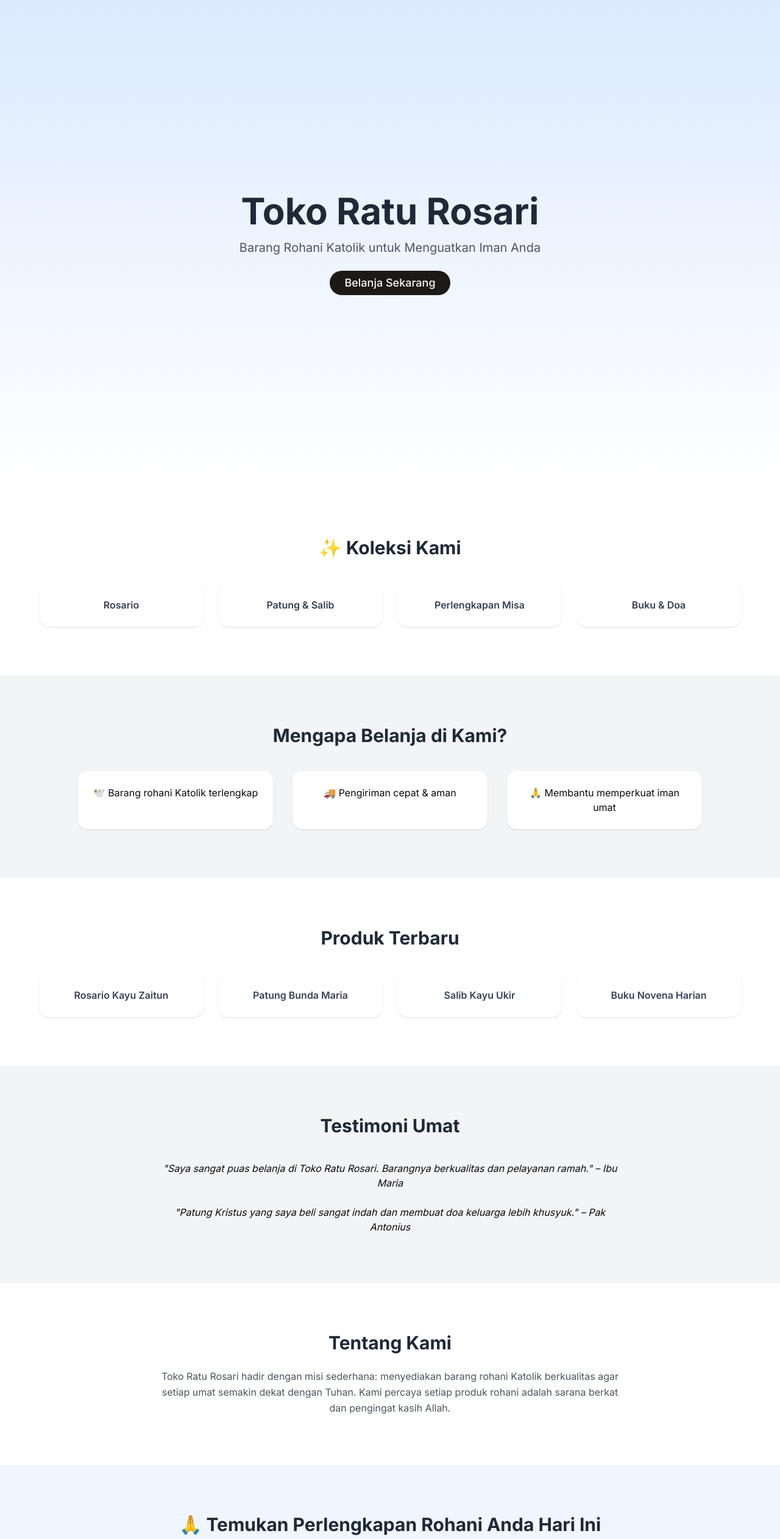
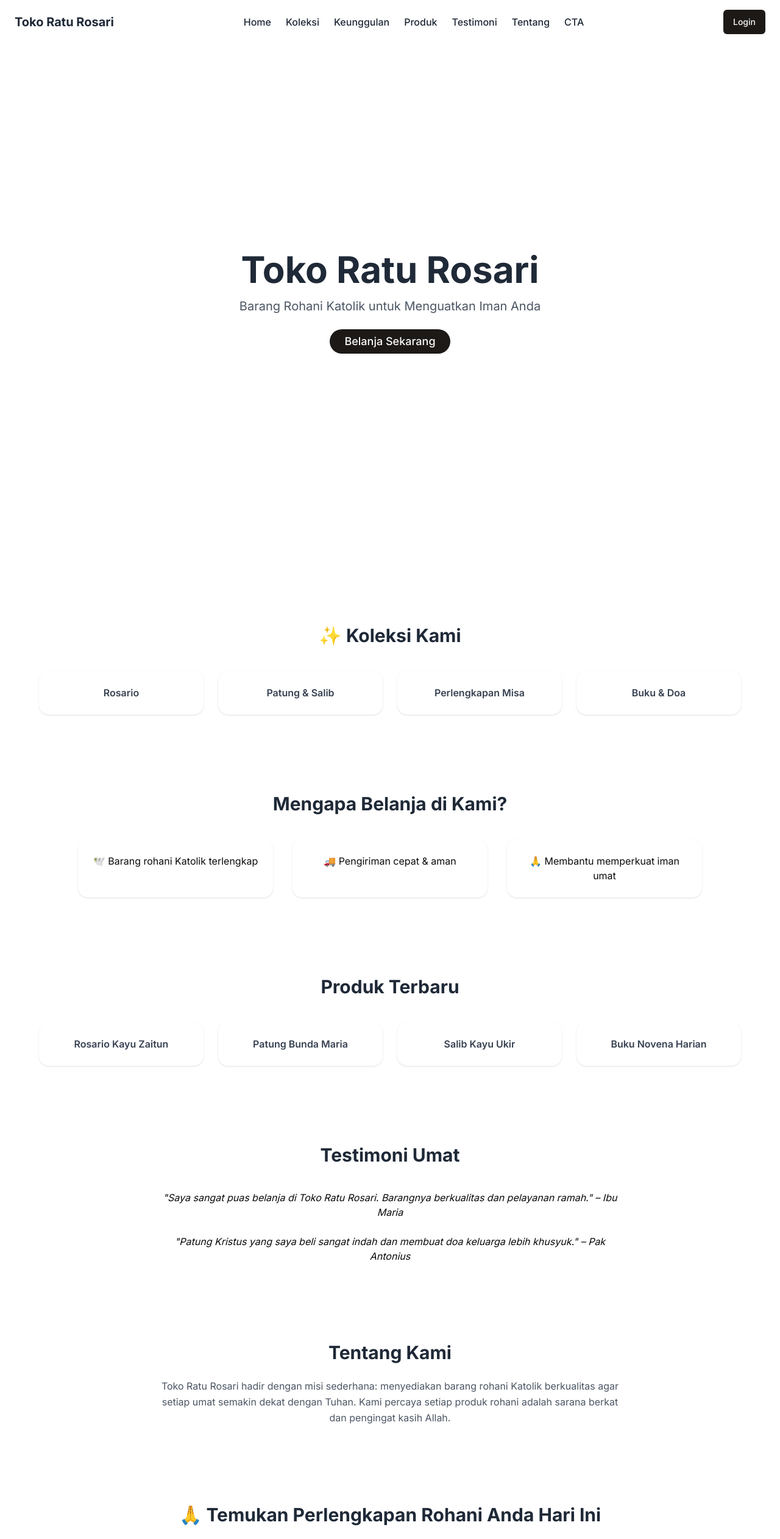
Before and after one commit to LouisPanyi/Project-Store-Inventory, a Next.js app: page / in a window 1280 px wide. Shown: the top 2524 px of the page at 61% size. Built offline with nearby package versions, Linux system fonts and the light colour scheme; a web font is replaced by a local one.

Commit message:
adding motion and section to homepage

```diff
--- a/app/page.tsx
+++ b/app/page.tsx
@@ -1,100 +1,81 @@
-import Image from "next/image";
+"use client";
+
+import { useRef, useState, useEffect } from "react";
 import { Button } from "@/components/ui/button";
+import Footer from "./sections/footer";
+import CTA from "./sections/cta";
+import About from "./sections/about";
+import Hero from "./sections/hero";
+import Kategori from "./sections/kategori";
+import Keunggulan from "./sections/keunggulan";
+import Produk from "./sections/produk";
+import Testimoni from "./sections/testimoni";
 
 export default function HomePage() {
+  const heroRef = useRef<HTMLDivElement | null>(null);
+  const kategoriRef = useRef<HTMLDivElement | null>(null);
+  const keunggulanRef = useRef<HTMLDivElement | null>(null);
+  const produkRef = useRef<HTMLDivElement | null>(null);
+  const testimoniRef = useRef<HTMLDivElement | null>(null);
+  const aboutRef = useRef<HTMLDivElement | null>(null);
+  const ctaRef = useRef<HTMLDivElement | null>(null);
+  const footerRef = useRef<HTMLDivElement | null>(null);
+
+  const [isScrolled, setIsScrolled] = useState(false);
+
+  useEffect(() => {
+    const onScroll = () => {
+      setIsScrolled(window.scrollY > 50);
+    };
+    window.addEventListener("scroll", onScroll);
+    return () => window.removeEventListener("scroll", onScroll);
+  }, []);
+
+  const scrollTo = (ref: React.RefObject<HTMLDivElement | null>) => {
+    ref.current?.scrollIntoView({ behavior: "smooth" });
+  };
+
+
   return (
-    <main className="flex flex-col items-center w-full">
-      {/* Hero Section */}
-      <section className="h-screen w-full flex flex-col justify-center items-center text-center bg-gradient-to-b from-blue-100 to-white">
-        <h1 className="text-4xl md:text-6xl font-bold text-gray-800">
-          Toko Ratu Rosari
-        </h1>
-        <p className="mt-4 text-lg md:text-xl text-gray-600">
-          Barang Rohani Katolik untuk Menguatkan Iman Anda
-        </p>
-        <Button className="mt-6 px-6 py-3 text-lg rounded-full">
-          Belanja Sekarang
-        </Button>
-      </section>
+    <main className="relative w-full bg-white">
+      {/* Navbar */}
+      <nav
+        className={`fixed top-0 left-0 w-full z-50 transition-all duration-300 ${isScrolled
+            ? "bg-white shadow-md text-gray-800"
+            : "bg-white text-gray-800"
+          }`}
+      >
 
-      {/* Kategori */}
-      <section className="py-20 w-full max-w-6xl text-center">
-        <h2 className="text-3xl font-bold text-gray-800">✨ Koleksi Kami</h2>
-        <div className="grid md:grid-cols-4 gap-6 mt-10">
-          {["Rosario", "Patung & Salib", "Perlengkapan Misa", "Buku & Doa"].map(
-            (item) => (
-              <div
-                key={item}
-                className="p-6 bg-white rounded-2xl shadow hover:shadow-lg transition"
-              >
-                <p className="font-semibold text-gray-700">{item}</p>
-              </div>
-            )
-          )}
+
+        <div className="max-w-7xl mx-auto flex justify-between items-center px-6 py-4">
+          <h1 className="text-xl font-bold">Toko Ratu Rosari</h1>
+
+          {/* Menu */}
+          <div className="hidden md:flex gap-6 font-medium">
+            <button onClick={() => scrollTo(heroRef)} className="hover:text-purple-600">Home</button>
+            <button onClick={() => scrollTo(kategoriRef)} className="hover:text-purple-600">Koleksi</button>
+            <button onClick={() => scrollTo(keunggulanRef)} className="hover:text-purple-600">Keunggulan</button>
+            <button onClick={() => scrollTo(produkRef)} className="hover:text-purple-600">Produk</button>
+            <button onClick={() => scrollTo(testimoniRef)} className="hover:text-purple-600">Testimoni</button>
+            <button onClick={() => scrollTo(aboutRef)} className="hover:text-purple-600">Tentang</button>
+            <button onClick={() => scrollTo(ctaRef)} className="hover:text-purple-600">CTA</button>
+          </div>
+
+          {/* Login */}
+          <Button className="ml-4">Login</Button>
         </div>
-      </section>
+      </nav>
 
-      {/* Keunggulan */}
-      <section className="py-20 w-full bg-gray-100 text-center">
-        <h2 className="text-3xl font-bold text-gray-800">Mengapa Belanja di Kami?</h2>
-        <div className="grid md:grid-cols-3 gap-8 mt-10 max-w-5xl mx-auto">
-          <div className="p-6 bg-white rounded-2xl shadow">🕊️ Barang rohani Katolik terlengkap</div>
-          <div className="p-6 bg-white rounded-2xl shadow">🚚 Pengiriman cepat & aman</div>
-          <div className="p-6 bg-white rounded-2xl shadow">🙏 Membantu memperkuat iman umat</div>
-        </div>
-      </section>
-
-      {/* Produk Terbaru */}
-      <section className="py-20 w-full max-w-6xl text-center">
-        <h2 className="text-3xl font-bold text-gray-800">Produk Terbaru</h2>
-        <div className="grid md:grid-cols-4 gap-6 mt-10">
-          {["Rosario Kayu Zaitun", "Patung Bunda Maria", "Salib Kayu Ukir", "Buku Novena Harian"].map(
-            (item) => (
-              <div
-                key={item}
-                className="p-6 bg-white rounded-2xl shadow hover:shadow-lg transition"
-              >
-                <p className="font-semibold text-gray-700">{item}</p>
-              </div>
-            )
-          )}
-        </div>
-      </section>
-
-      {/* Testimoni */}
-      <section className="py-20 w-full bg-gray-100 text-center">
-        <h2 className="text-3xl font-bold text-gray-800">Testimoni Umat</h2>
-        <div className="max-w-3xl mx-auto mt-10 space-y-6">
-          <p className="italic">"Saya sangat puas belanja di Toko Ratu Rosari. Barangnya berkualitas dan pelayanan ramah." – Ibu Maria</p>
-          <p className="italic">"Patung Kristus yang saya beli sangat indah dan membuat doa keluarga lebih khusyuk." – Pak Antonius</p>
-        </div>
-      </section>
-
-      {/* Tentang Kami */}
-      <section className="py-20 w-full max-w-3xl text-center">
-        <h2 className="text-3xl font-bold text-gray-800">Tentang Kami</h2>
-        <p className="mt-6 text-gray-600 leading-relaxed">
-          Toko Ratu Rosari hadir dengan misi sederhana: menyediakan barang rohani Katolik berkualitas agar setiap umat semakin dekat dengan Tuhan.
-          Kami percaya setiap produk rohani adalah sarana berkat dan pengingat kasih Allah.
-        </p>
-      </section>
-
-      {/* Call To Action */}
-      <section className="py-20 w-full bg-blue-50 text-center">
-        <h2 className="text-3xl font-bold text-gray-800">🙏 Temukan Perlengkapan Rohani Anda Hari Ini</h2>
-        <div className="mt-6 flex gap-4 justify-center">
-          <Button className="px-6 py-3 text-lg rounded-full">Belanja Sekarang</Button>
-          <Button variant="outline" className="px-6 py-3 text-lg rounded-full">Hubungi Kami</Button>
-        </div>
-      </section>
-
-      {/* Footer */}
-      <footer className="py-10 w-full bg-gray-900 text-white text-center">
-        <p className="font-semibold">📍 Alamat: Jln. W.R Soepratman, Barong Tongkok, Kec. Barong Tongkok, Kabupaten Kutai Barat, Kalimantan Timur 75777</p>
-        <p>📱 WhatsApp: +62813-4510-6916</p>
-        <p>📷 Instagram: @tokoraturosari</p>
-        <p>🕘 Jam buka: Senin–Minggu, 08:00 – 21:00 WITA</p>
-      </footer>
+      <div className="pt-24 space-y-32">
+        <Hero sectionRef={heroRef} />
+        <Kategori sectionRef={kategoriRef} />
+        <Keunggulan sectionRef={keunggulanRef} />
+        <Produk sectionRef={produkRef} />
+        <Testimoni sectionRef={testimoniRef} />
+        <About sectionRef={aboutRef} />
+        <CTA sectionRef={ctaRef} />
+        <Footer sectionRef={footerRef} />
+      </div>
     </main>
   );
 }
--- /dev/null
+++ b/app/sections/about.tsx
@@ -0,0 +1,29 @@
+"use client";
+
+import { motion } from "framer-motion";
+
+const fadeVariant = {
+    hidden: { opacity: 0, y: 50 },
+    visible: { opacity: 1, y: 0, transition: { duration: 0.6 } },
+    exit: { opacity: 0, y: -50, transition: { duration: 0.6 } },
+};
+
+export default function About({ sectionRef }: { sectionRef: React.RefObject<HTMLDivElement | null> }) {
+    return (
+        <motion.section
+            ref={sectionRef}
+            variants={fadeVariant}
+            initial="hidden"
+            whileInView="visible"
+            exit="exit"
+            viewport={{ once: false, amount: 0.5 }}
+            className="max-w-3xl mx-auto text-center"
+        >
+            <h2 className="text-3xl font-bold text-gray-800">Tentang Kami</h2>
+            <p className="mt-6 text-gray-600 leading-relaxed">
+                Toko Ratu Rosari hadir dengan misi sederhana: menyediakan barang rohani Katolik berkualitas agar setiap umat semakin dekat dengan Tuhan.
+                Kami percaya setiap produk rohani adalah sarana berkat dan pengingat kasih Allah.
+            </p>
+        </motion.section>
+    );
+}
--- /dev/null
+++ b/app/sections/cta.tsx
@@ -0,0 +1,30 @@
+"use client";
+
+import { motion } from "framer-motion";
+import { Button } from "@/components/ui/button";
+
+const fadeVariant = {
+  hidden: { opacity: 0, y: 50 },
+  visible: { opacity: 1, y: 0, transition: { duration: 0.6 } },
+  exit: { opacity: 0, y: -50, transition: { duration: 0.6 } },
+};
+
+export default function CTA({ sectionRef }: { sectionRef: React.RefObject<HTMLDivElement | null> }) {
+  return (
+    <motion.section
+      ref={sectionRef}
+      variants={fadeVariant}
+      initial="hidden"
+      whileInView="visible"
+      exit="exit"
+      viewport={{ once: false, amount: 0.5 }}
+      className="text-center"
+    >
+      <h2 className="text-3xl font-bold text-gray-800">🙏 Temukan Perlengkapan Rohani Anda Hari Ini</h2>
+      <div className="mt-6 flex gap-4 justify-center">
+        <Button className="px-6 py-3 text-lg rounded-full">Belanja Sekarang</Button>
+        <Button variant="outline" className="px-6 py-3 text-lg rounded-full">Hubungi Kami</Button>
+      </div>
+    </motion.section>
+  );
+}
--- /dev/null
+++ b/app/sections/footer.tsx
@@ -0,0 +1,28 @@
+"use client";
+
+import { motion } from "framer-motion";
+
+const fadeVariant = {
+  hidden: { opacity: 0, y: 50 },
+  visible: { opacity: 1, y: 0, transition: { duration: 0.6 } },
+  exit: { opacity: 0, y: -50, transition: { duration: 0.6 } },
+};
+
+export default function Footer({ sectionRef }: { sectionRef: React.RefObject<HTMLDivElement | null > }) {
+  return (
+    <motion.section
+      ref={sectionRef}
+      variants={fadeVariant}
+      initial="hidden"
+      whileInView="visible"
+      exit="exit"
+      viewport={{ once: false, amount: 0.5 }}
+      className="text-center bg-gray-900 text-white p-6 rounded-lg"
+    >
+      <p className="font-semibold">📍 Alamat: Jln. W.R Soepratman, Barong Tongkok, Kutai Barat, Kalimantan Timur 75777</p>
+      <p>📱 WhatsApp: +62813-4510-6916</p>
+      <p>📷 Instagram: @tokoraturosari</p>
+      <p>🕘 Jam buka: Senin–Minggu, 08:00 – 21:00 WITA</p>
+    </motion.section>
+  );
+}
--- /dev/null
+++ b/app/sections/hero.tsx
@@ -0,0 +1,34 @@
+"use client";
+
+import { motion } from "framer-motion";
+import { Button } from "@/components/ui/button";
+
+const fadeVariant = {
+  hidden: { opacity: 0, y: 50 },
+  visible: { opacity: 1, y: 0, transition: { duration: 0.6 } },
+  exit: { opacity: 0, y: -50, transition: { duration: 0.6 } },
+};
+
+export default function Hero({ sectionRef }: { sectionRef: React.RefObject<HTMLDivElement| null> }) {
+  return (
+    <motion.section
+      ref={sectionRef}
+      variants={fadeVariant}
+      initial="hidden"
+      whileInView="visible"
+      exit="exit"
+      viewport={{ once: false, amount: 0.5 }}
+      className="text-center min-h-screen flex flex-col justify-center items-center"
+    >
+      <h1 className="text-4xl md:text-6xl font-bold text-gray-800">
+        Toko Ratu Rosari
+      </h1>
+      <p className="mt-4 text-lg md:text-xl text-gray-600">
+        Barang Rohani Katolik untuk Menguatkan Iman Anda
+      </p>
+      <Button className="mt-6 px-6 py-3 text-lg rounded-full">
+        Belanja Sekarang
+      </Button>
+    </motion.section>
+  );
+}
--- /dev/null
+++ b/app/sections/kategori.tsx
@@ -0,0 +1,37 @@
+"use client";
+
+import { motion } from "framer-motion";
+
+const fadeVariant = {
+  hidden: { opacity: 0, y: 50 },
+  visible: { opacity: 1, y: 0, transition: { duration: 0.6 } },
+  exit: { opacity: 0, y: -50, transition: { duration: 0.6 } },
+};
+
+export default function Kategori({ sectionRef }: { sectionRef: React.RefObject<HTMLDivElement | null> }) {
+  return (
+    <motion.section
+      ref={sectionRef}
+      variants={fadeVariant}
+      initial="hidden"
+      whileInView="visible"
+      exit="exit"
+      viewport={{ once: false, amount: 0.5 }}
+      className="max-w-6xl mx-auto text-center"
+    >
+      <h2 className="text-3xl font-bold text-gray-800">✨ Koleksi Kami</h2>
+      <div className="grid md:grid-cols-4 gap-6 mt-10">
+        {["Rosario", "Patung & Salib", "Perlengkapan Misa", "Buku & Doa"].map(
+          (item) => (
+            <div
+              key={item}
+              className="p-6 bg-white rounded-2xl shadow hover:shadow-lg transition"
+            >
+              <p className="font-semibold text-gray-700">{item}</p>
+            </div>
+          )
+        )}
+      </div>
+    </motion.section>
+  );
+}
--- /dev/null
+++ b/app/sections/keunggulan.tsx
@@ -0,0 +1,30 @@
+"use client";
+
+import { motion } from "framer-motion";
+
+const fadeVariant = {
+  hidden: { opacity: 0, y: 50 },
+  visible: { opacity: 1, y: 0, transition: { duration: 0.6 } },
+  exit: { opacity: 0, y: -50, transition: { duration: 0.6 } },
+};
+
+export default function Keunggulan({ sectionRef }: { sectionRef: React.RefObject<HTMLDivElement | null> }) {
+  return (
+    <motion.section
+      ref={sectionRef}
+      variants={fadeVariant}
+      initial="hidden"
+      whileInView="visible"
+      exit="exit"
+      viewport={{ once: false, amount: 0.5 }}
+      className="max-w-5xl mx-auto text-center"
+    >
+      <h2 className="text-3xl font-bold text-gray-800">Mengapa Belanja di Kami?</h2>
+      <div className="grid md:grid-cols-3 gap-8 mt-10">
+        <div className="p-6 bg-white rounded-2xl shadow">🕊️ Barang rohani Katolik terlengkap</div>
+        <div className="p-6 bg-white rounded-2xl shadow">🚚 Pengiriman cepat & aman</div>
+        <div className="p-6 bg-white rounded-2xl shadow">🙏 Membantu memperkuat iman umat</div>
+      </div>
+    </motion.section>
+  );
+}
--- /dev/null
+++ b/app/sections/produk.tsx
@@ -0,0 +1,37 @@
+"use client";
+
+import { motion } from "framer-motion";
+
+const fadeVariant = {
+  hidden: { opacity: 0, y: 50 },
+  visible: { opacity: 1, y: 0, transition: { duration: 0.6 } },
+  exit: { opacity: 0, y: -50, transition: { duration: 0.6 } },
+};
+
+export default function Produk({ sectionRef }: { sectionRef: React.RefObject<HTMLDivElement | null> }) {
+  return (
+    <motion.section
+      ref={sectionRef}
+      variants={fadeVariant}
+      initial="hidden"
+      whileInView="visible"
+      exit="exit"
+      viewport={{ once: false, amount: 0.5 }}
+      className="max-w-6xl mx-auto text-center"
+    >
+      <h2 className="text-3xl font-bold text-gray-800">Produk Terbaru</h2>
+      <div className="grid md:grid-cols-4 gap-6 mt-10">
+        {["Rosario Kayu Zaitun", "Patung Bunda Maria", "Salib Kayu Ukir", "Buku Novena Harian"].map(
+          (item) => (
+            <div
+              key={item}
+              className="p-6 bg-white rounded-2xl shadow hover:shadow-lg transition"
+            >
+              <p className="font-semibold text-gray-700">{item}</p>
+            </div>
+          )
+        )}
+      </div>
+    </motion.section>
+  );
+}
--- /dev/null
+++ b/app/sections/testimoni.tsx
@@ -0,0 +1,33 @@
+"use client";
+
+import { motion } from "framer-motion";
+
+const fadeVariant = {
+  hidden: { opacity: 0, y: 50 },
+  visible: { opacity: 1, y: 0, transition: { duration: 0.6 } },
+  exit: { opacity: 0, y: -50, transition: { duration: 0.6 } },
+};
+
+export default function Testimoni({ sectionRef }: { sectionRef: React.RefObject<HTMLDivElement | null> }) {
+  return (
+    <motion.section
+      ref={sectionRef}
+      variants={fadeVariant}
+      initial="hidden"
+      whileInView="visible"
+      exit="exit"
+      viewport={{ once: false, amount: 0.5 }}
+      className="max-w-3xl mx-auto text-center"
+    >
+      <h2 className="text-3xl font-bold text-gray-800">Testimoni Umat</h2>
+      <div className="mt-10 space-y-6">
+        <p className="italic">
+          "Saya sangat puas belanja di Toko Ratu Rosari. Barangnya berkualitas dan pelayanan ramah." – Ibu Maria
+        </p>
+        <p className="italic">
+          "Patung Kristus yang saya beli sangat indah dan membuat doa keluarga lebih khusyuk." – Pak Antonius
+        </p>
+      </div>
+    </motion.section>
+  );
+}
--- a/app/ui/global.css
+++ b/app/ui/global.css
@@ -15,6 +15,9 @@ input[type='number']::-webkit-inner-spin-button {
 input[type='number']::-webkit-outer-spin-button {
   -webkit-appearance: none;
   margin: 0;
+}
+html {
+  scroll-behavior: smooth;
 }
 
 
--- a/package.json
+++ b/package.json
@@ -16,6 +16,7 @@
     "bcrypt": "^5.1.1",
     "class-variance-authority": "^0.7.1",
     "clsx": "^2.1.1",
+    "framer-motion": "^12.23.12",
     "lucide-react": "^0.540.0",
     "next": "latest",
     "next-auth": "5.0.0-beta.29",
```
Also changed, not shown: 2 other files (tests, documents, lock files or other folders).
